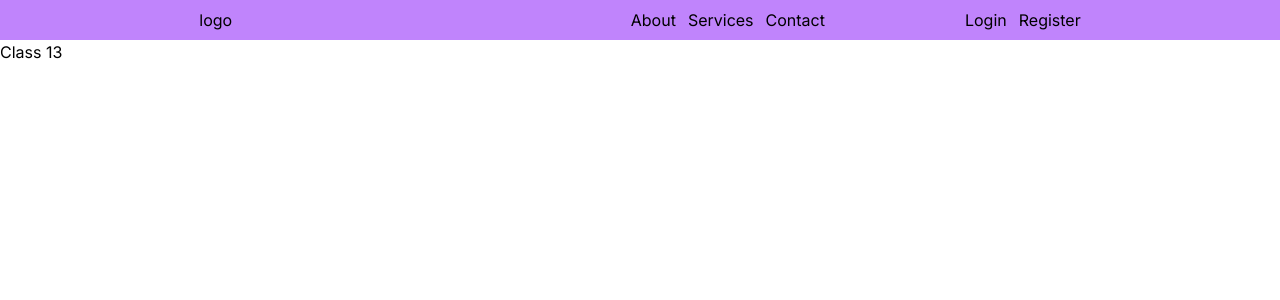
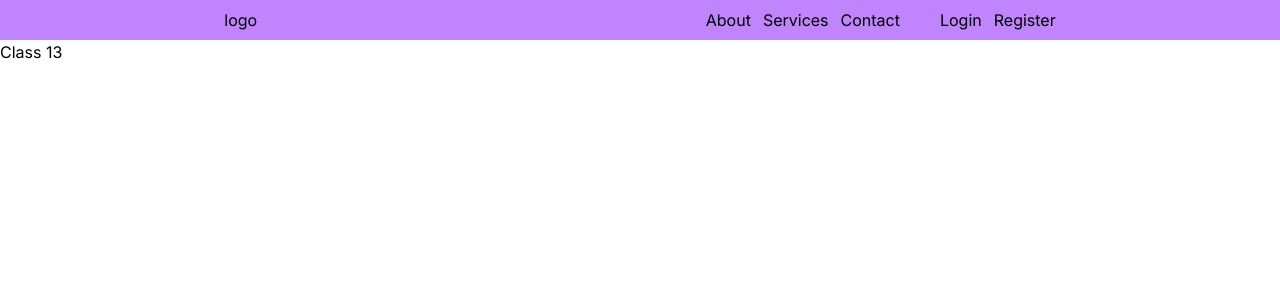
Before and after one commit to mnasirkhan97/GIAIC_Class_work_Q2, a Next.js app in the folder Class_13/07_nextjs/: page / in a window 1280 px wide. Shown: the top 300 px of the page. Built offline with nearby package versions, Linux system fonts and the light colour scheme.

Commit message:
remove gap

```diff
--- a/Class_13/07_nextjs/src/components/Navbar.tsx
+++ b/Class_13/07_nextjs/src/components/Navbar.tsx
@@ -4,7 +4,7 @@ function Navbar() {
   return (
     <div className="bg-purple-400 h-[40px] flex justify-around items-center">
       <div>logo</div>
-      <div className="flex space-x-10 gap-[100px]">
+      <div className="flex space-x-10 gap-">
         <div>
           <ul className="flex space-x-3">
             <li>About</li>
```
